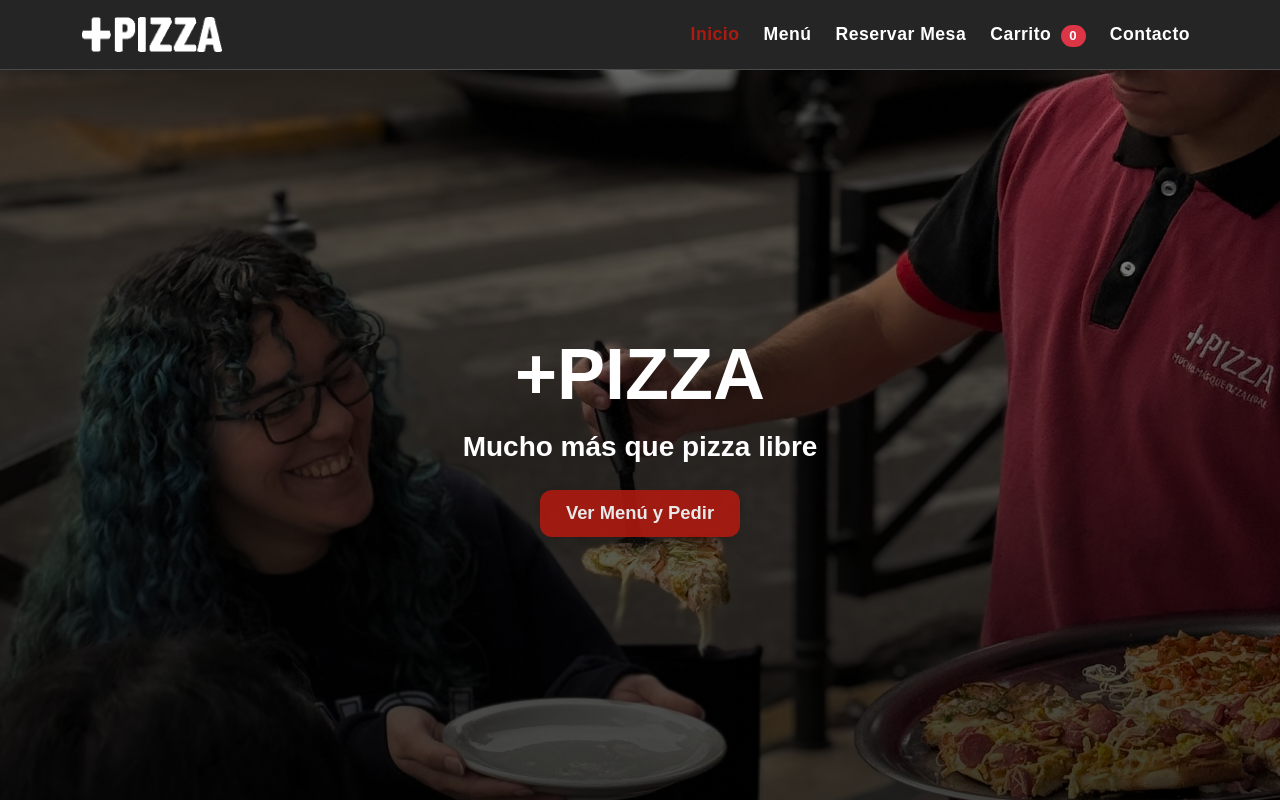
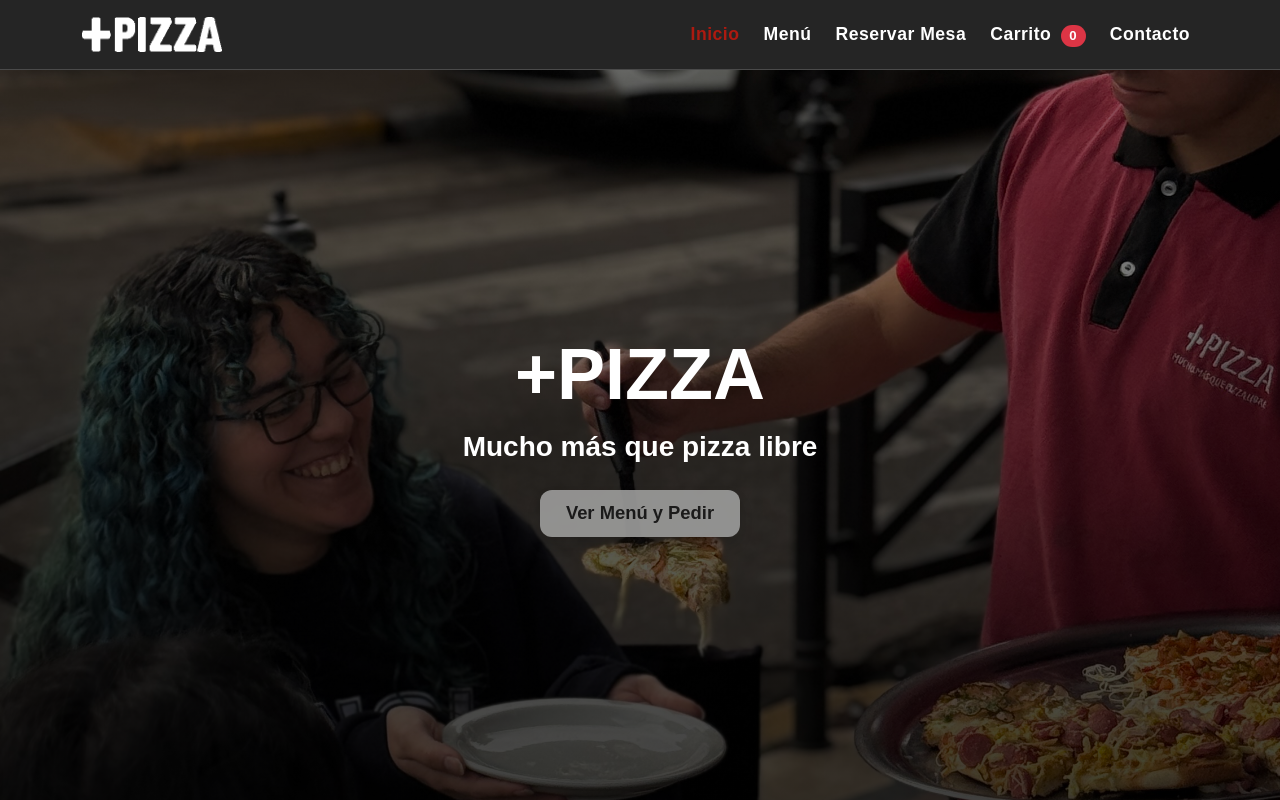
Before and after one commit to Santaxiano/Proyecto-Pizzeria, a React (Vite) app in the folder frontend/: page / in a window 1280 px wide. In both pictures the pointer is over the link "Ver Menú y Pedir". Shown: the top 800 px of the page. Built offline with nearby package versions, Linux system fonts and the light colour scheme; a web font is replaced by a local one.

Commit message:
Modificacion del css simple

```diff
--- a/frontend/src/index.css
+++ b/frontend/src/index.css
@@ -106,8 +106,9 @@ body {
 
 .btn-pizza:hover {
   opacity: 0.9;
-  color: var(--color-blanco);
+  color: var(--color-negro);
   transform: translateY(-2px);
+  background-color: var(--color-gris);
 }
 
 /* ==========================================================================
```
